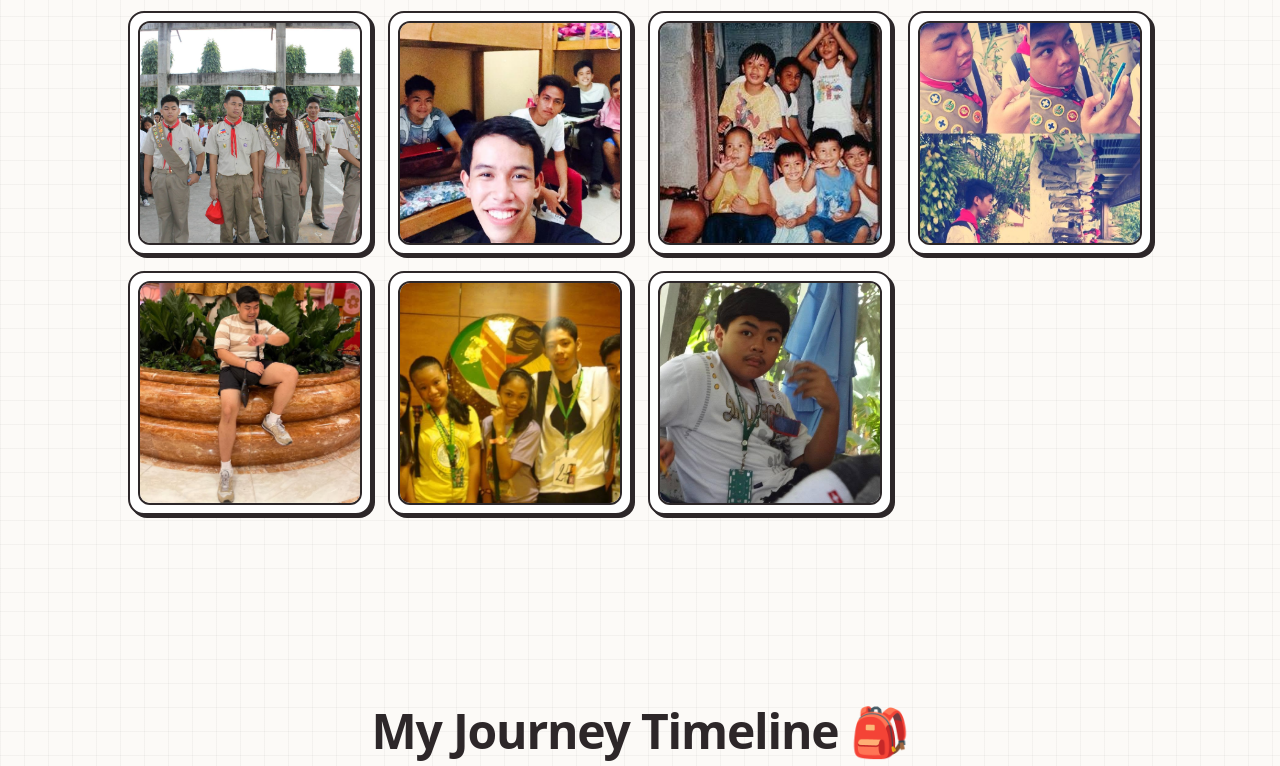
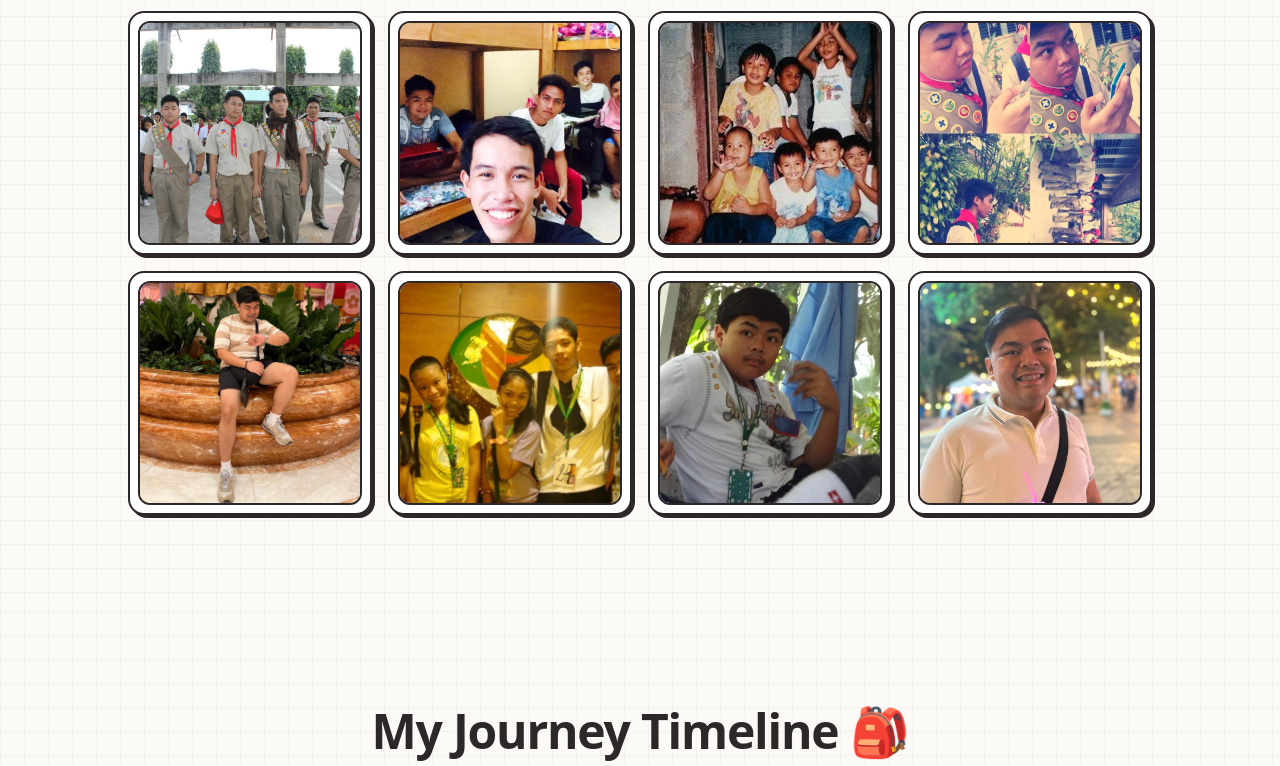
Before and after one commit to jplacorte/personal-profile, a Next.js app: page / in a window 1280 px wide. Shown: the part 4446-5212 px from the top of the page. Built offline with nearby package versions, Linux system fonts and the light colour scheme.

Commit message:
feat: add new image to photo gallery

```diff
--- a/src/components/MediaSection.tsx
+++ b/src/components/MediaSection.tsx
@@ -611,7 +611,7 @@ export default function MediaSection() {
               </span>
             </div>
             <div className="grid grid-cols-2 md:grid-cols-3 lg:grid-cols-4 gap-4">
-              {[1, 3, 4, 5, 6, 7, 8, 9, 10, 11, 12].map((num) => (
+              {[1, 3, 4, 5, 6, 7, 8, 9, 10, 11, 12, 13].map((num) => (
                 <div
                   key={num}
                   onClick={() => setSelectedImage(num)}
```
Also changed, not shown: public/gallery/img13.jpg (added).
